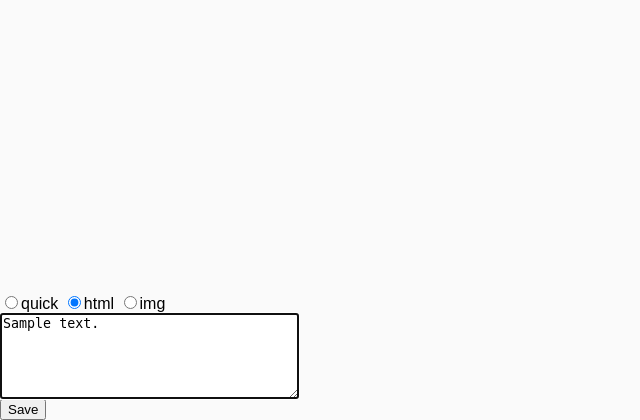
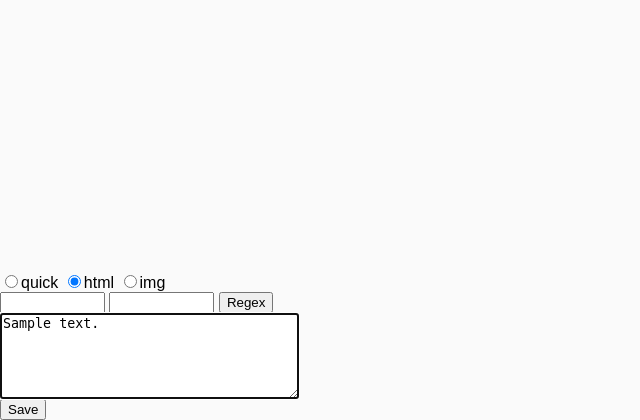
Before and after one commit to RodericDay/forum-old, a Django app: template templates/posts/post_form.html in a window 1280 px wide. Shown: the part 380-800 px from the top of the page, without its empty margins (0-640 px from the left). Run offline with Django 3.2, Linux system fonts and the light colour scheme; the template is opened without the code that fills it: most values are stand-ins (such as "Sample title", 1, 10 or a date in 2020); grey boxes marked "Sample" are stand-in pictures.

Commit message:
Clean input JS

```diff
--- a/templates/posts/post_editor.html
+++ b/templates/posts/post_editor.html
@@ -32,6 +32,9 @@ input[name=delete] { position: absolute; bottom: 0; right: 0; }
 </div>
 <!-- 1 -->
 <div id="htmlForm">
+<input id="r1" size="10" />
+<input id="r2" size="10" />
+<button onclick="clean()">Regex</button>
 <form method="post">
 {% csrf_token %}
 <span class="error">{{error}}</span>
@@ -55,6 +58,12 @@ input[name=delete] { position: absolute; bottom: 0; right: 0; }
 </div>
 
 <script>
+// clean content of html box
+function clean() {
+    var re = new RegExp(r1.value, "g");
+    htmlInput.value = htmlInput.value.replace(re, r2.value);
+    alert("done");
+}
 // allows selection of posts -- should be double-click/tap
 var firstTap = true;
 function selectPost() {
```
